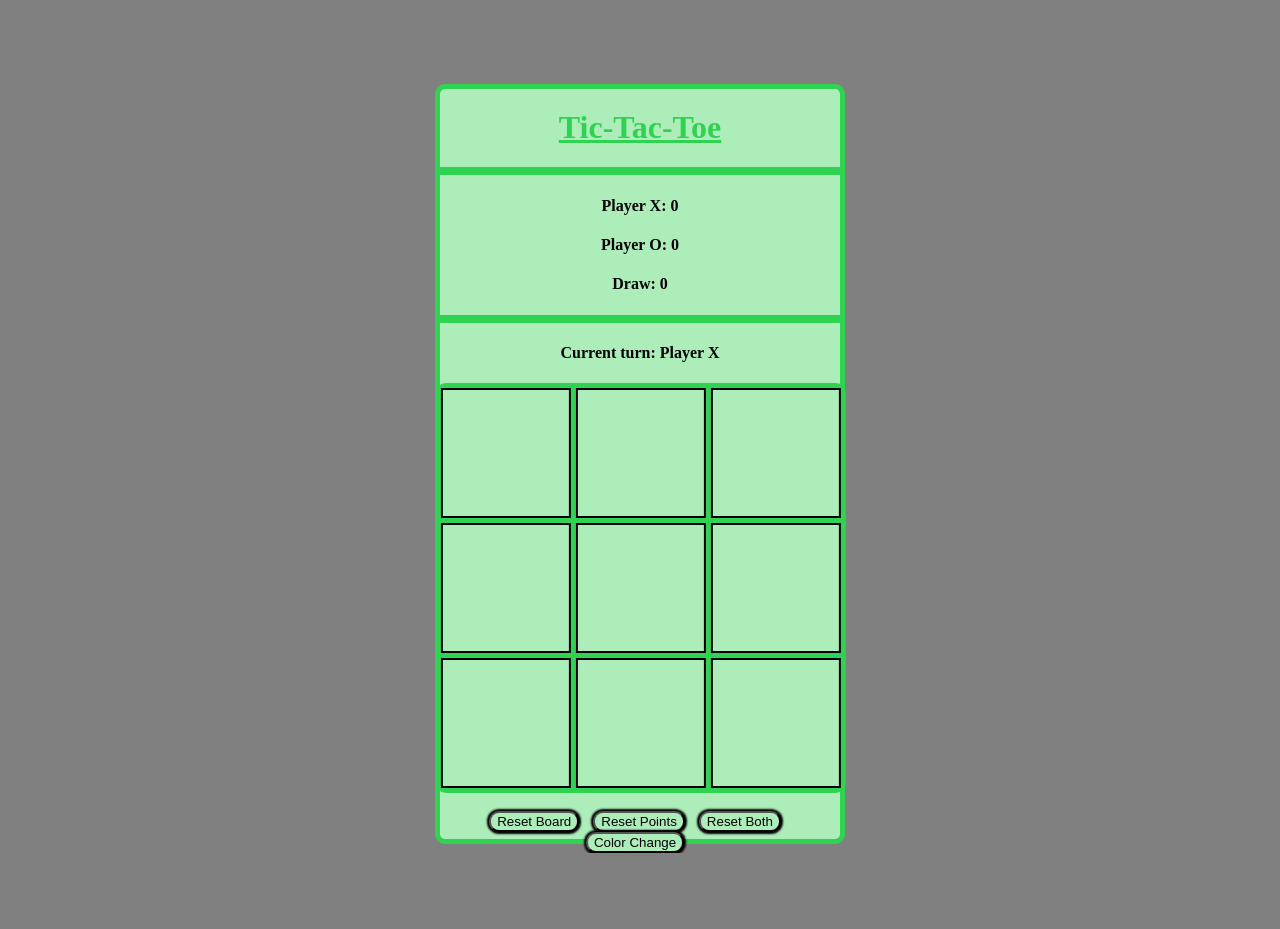
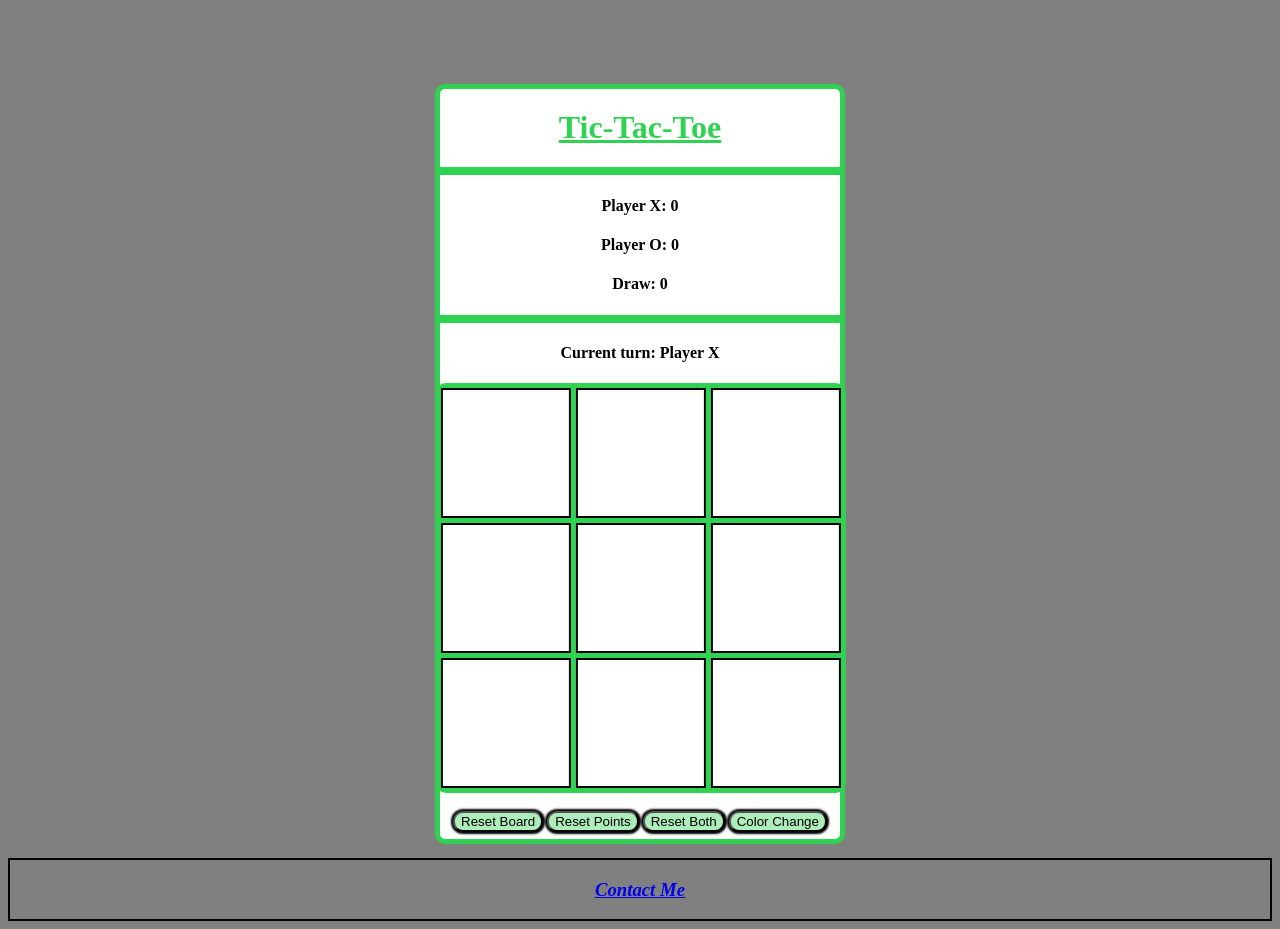
Before and after one commit to Vrajshah0306/Tic-Tac-Toe, a plain HTML site: page index.html in a window 1280 px wide. Before the commit the page ends 853 px from the top, so only its background shows below. Drawn offline with Linux system fonts and the light colour scheme.

Commit message:
style.css commit four

```diff
--- a/style.css
+++ b/style.css
@@ -1,15 +1,13 @@
 body{
     background-color: grey;
     text-align: center;
-
-
 }
 #title {
     margin-top: 20px;
     color: rgb(48, 211, 81);
 }
 #OuterRec {
-   background-color: rgb(173, 237, 186);
+   background-color: rgb(255, 255, 255);
    height:750px;
    width: 400px;
    margin: auto;
@@ -34,17 +32,17 @@ body{
     transform: translate(-1%,0);
 }
 .grid div {
-    background-color: rgb(173, 237, 186);
+    background-color: rgb(255, 255, 255);
     border: 2px solid black;
     display: flex;
     align-items: center;
     justify-content: center;
     cursor: pointer;
-}
+    }
 .line{
     height: 8px;
     background-color: rgb(48, 211, 81);
-    border: #000000;
+    border: none;
 }
 /* #scoreboard {
     text-align: left;
@@ -53,5 +51,16 @@ body{
     background-color: rgb(173, 237, 186);
     border-radius:10px;
     box-shadow: 0px 0px 2px 2px rgb(0, 0, 0);
-    margin-right: 10px;
+    margin-right: px;
+    cursor: pointer;
  }
+ #PageEnding {
+    cursor: pointer;
+    color: blue;
+    margin-top: 90px;
+    border: 2px solid #000000;
+ }
+ .win
+ {
+    background-color: green !important;
+ }
```
